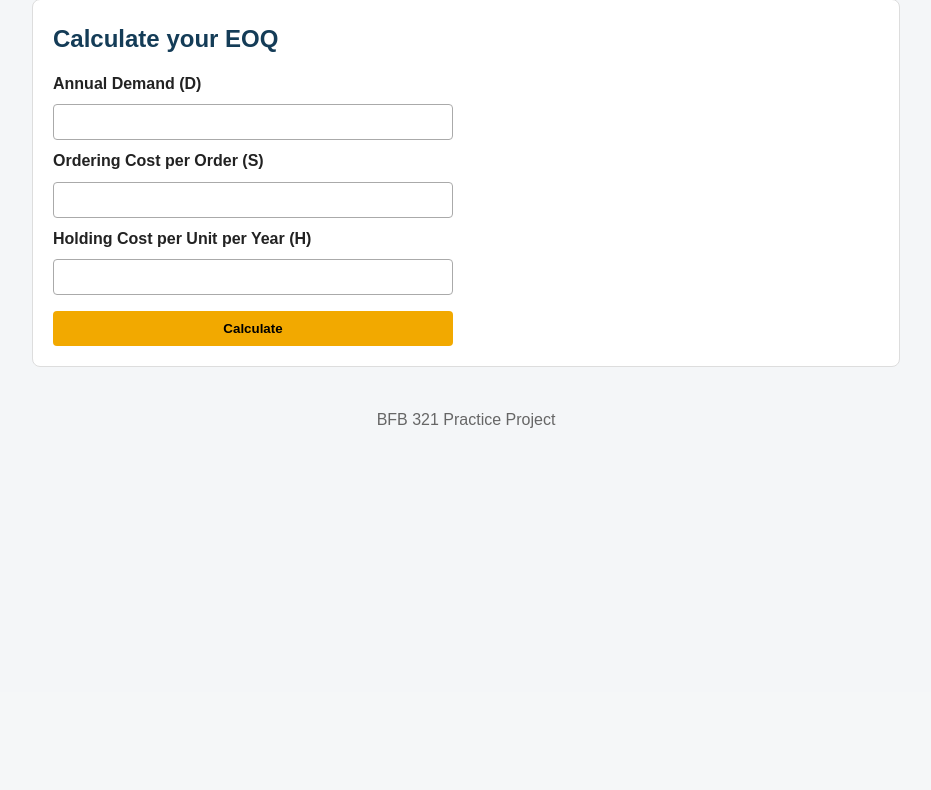
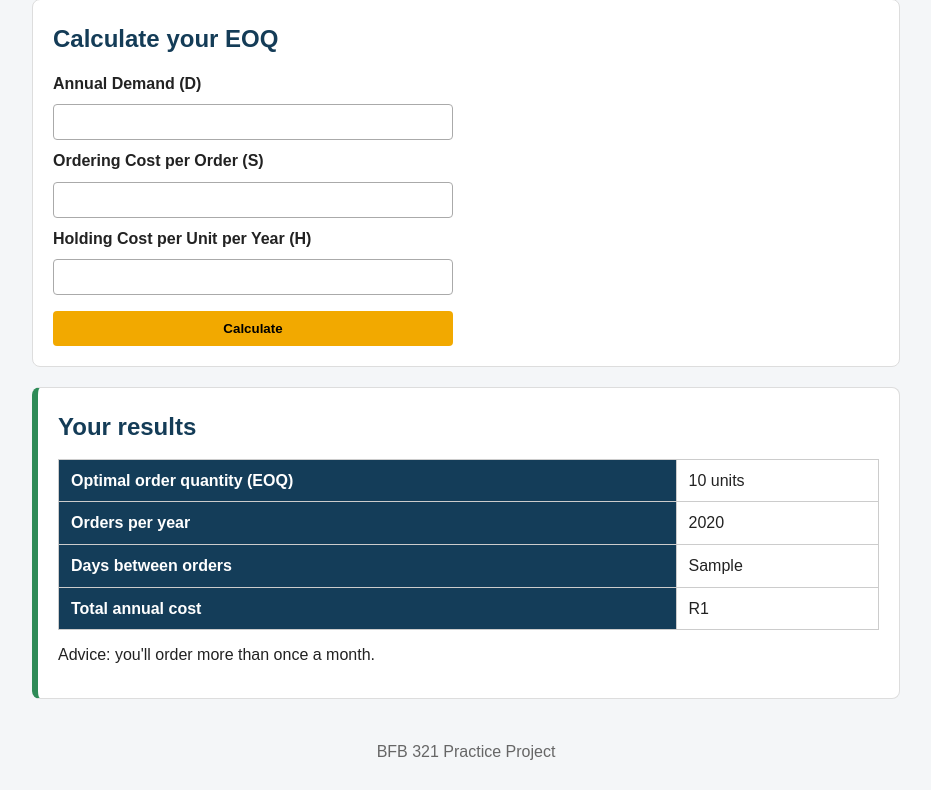
Before and after one commit to MarcusKruger10/BFB321-EOQ-App-Practice, a Flask app: template templates/calculator.html in a window 1280 px wide. Shown: the part 108-898 px from the top of the page, without its empty margins (174-1105 px from the left). Before the commit the page ends 536 px from the top, so only its background shows below. Run offline with Flask 3, Linux system fonts and the light colour scheme; the template is opened without the code that fills it: most values are stand-ins (such as "Sample title", 1, 10 or a date in 2020).

Commit message:
Working EOQ calculator with GET and POST

```diff
--- a/app.py
+++ b/app.py
@@ -1,19 +1,17 @@
 # app.py
-from flask import Flask, render_template
-from eoq import calculate_eoq      # reuse YOUR function from eoq.py
+from flask import Flask, render_template, request
+from eoq import calculate_eoq, total_annual_cost
 
 app = Flask(__name__)
 
 
 @app.route('/')
 def home():
-    # Pass a variable into the template -> shows up as {{ name }}
     return render_template('index.html', name='BFB321 Student')
 
 
 @app.route('/about')
 def about():
-    # A list of dictionaries -> looped over with {% for row in inputs %}
     inputs = [
         {'symbol': 'D', 'meaning': 'Annual demand (units per year)', 'example': '12 000'},
         {'symbol': 'S', 'meaning': 'Ordering cost per order', 'example': 'R50'},
@@ -23,9 +21,41 @@ def about():
     return render_template('about.html', inputs=inputs, example_eoq=example_eoq)
 
 
-@app.route('/calculator')
+# methods=['GET', 'POST'] -> this route can show the form AND receive it
+@app.route('/calculator', methods=['GET', 'POST'])
 def calculator():
-    return render_template('calculator.html')
+    result = None    # starts empty, so the page shows no answer on GET
+    error = None
+
+    if request.method == 'POST':
+        # request.form['name'] reads the input with that name attribute.
+        # Form values always arrive as STRINGS -> convert with float()
+        D = float(request.form['demand'])
+        S = float(request.form['ordering_cost'])
+        H = float(request.form['holding_cost'])
+
+        # Validate BEFORE calculating (H = 0 would cause ZeroDivisionError)
+        if D <= 0 or S <= 0 or H <= 0:
+            error = 'All values must be greater than 0.'
+        else:
+            eoq = calculate_eoq(D, S, H)
+            orders = D / eoq
+            result = {
+                'eoq': round(eoq, 2),
+                'orders_per_year': round(orders, 2),
+                'days_between': round(365 / orders, 1),
+                'total_cost': round(total_annual_cost(D, S, H, eoq), 2),
+            }
+
+    return render_template('calculator.html', result=result, error=error)
+
+
+# Bonus: request.args reads GET data from the URL, e.g. /cost?qty=500
+@app.route('/cost')
+def cost():
+    qty = float(request.args.get('qty', '774.6'))   # default if qty is missing
+    total = total_annual_cost(12000, 50, 2, qty)
+    return f'Total annual cost for ordering {qty} units: R{round(total, 2)}'
 
 
 if __name__ == '__main__':
--- a/static/style.css
+++ b/static/style.css
@@ -153,3 +153,13 @@ footer {
         grid-template-columns: repeat(3, 1fr);   /* 3 cards side by side */
     }
 }
+
+/* ===== Calculator results ===== */
+.result {
+    border-left: 6px solid #2e8b57;   /* green stripe */
+}
+
+.error {
+    color: #b00020;
+    font-weight: bold;
+}
--- a/templates/calculator.html
+++ b/templates/calculator.html
@@ -18,4 +18,31 @@
         <button type="submit">Calculate</button>
     </form>
 </section>
+{% if error %}
+<section>
+    <p class="error">{{ error }}</p>
+</section>
+{% endif %}
+
+{% if result %}
+<section class="result">
+    <h2>Your results</h2>
+    <table>
+        <tbody>
+            <tr><th>Optimal order quantity (EOQ)</th><td>{{ result.eoq }} units</td></tr>
+            <tr><th>Orders per year</th><td>{{ result.orders_per_year }}</td></tr>
+            <tr><th>Days between orders</th><td>{{ result.days_between }}</td></tr>
+            <tr><th>Total annual cost</th><td>R{{ result.total_cost }}</td></tr>
+        </tbody>
+    </table>
+
+    {% if result.orders_per_year > 12 %}
+        <p>Advice: you'll order more than once a month.</p>
+    {% elif result.orders_per_year >= 4 %}
+        <p>Advice: you'll order roughly every 1 to 3 months.</p>
+    {% else %}
+        <p>Advice: you'll order fewer than 4 times a year.</p>
+    {% endif %}
+</section>
+{% endif %}
 {% endblock %}
```
Also changed, not shown: eoq.py (line endings or trailing spaces).
